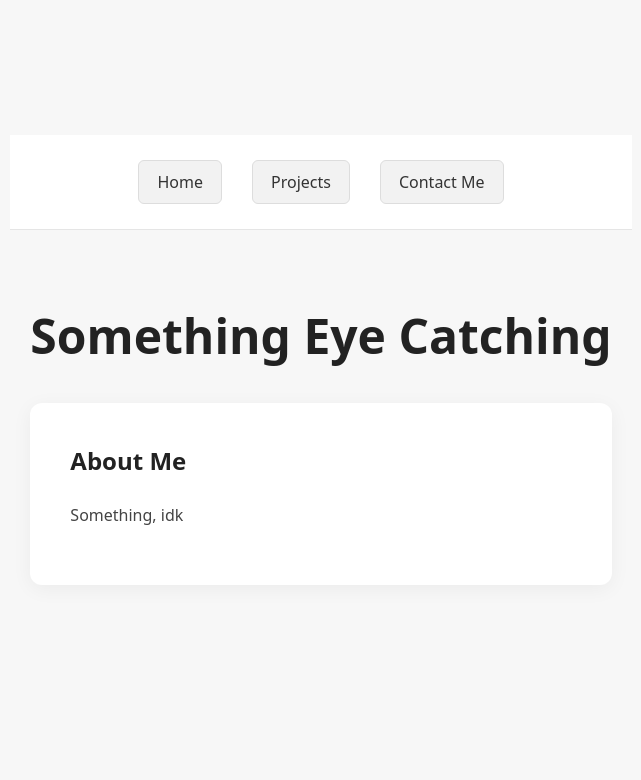
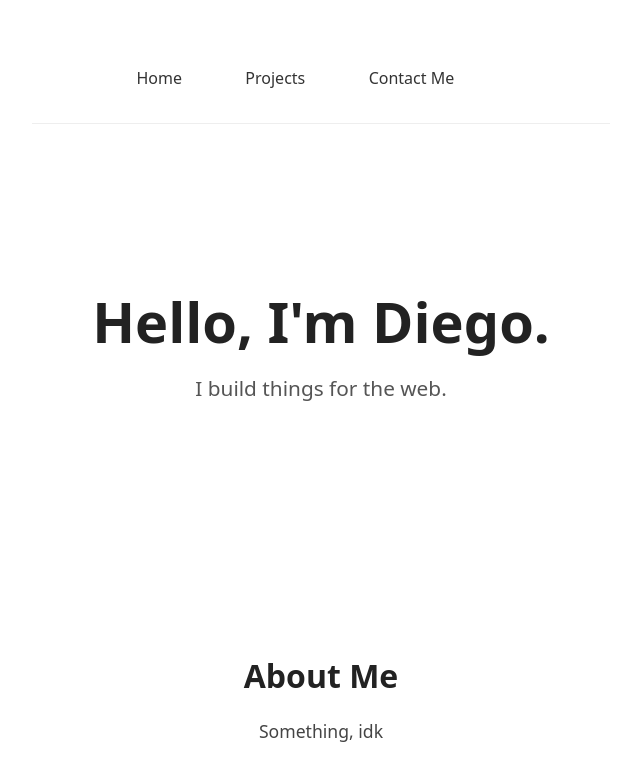
Before and after one commit to Spiderasasen/Pro_Portfolio, a React (Vite) app in the folder my-portfolio/: page / in a window 1280 px wide. Shown: the top 780 px of the page, without its empty margins (319-960 px from the left). Built offline with nearby package versions, Linux system fonts and the light colour scheme.

Commit message:
a better design

```diff
--- a/my-portfolio/src/pages/Home.jsx
+++ b/my-portfolio/src/pages/Home.jsx
@@ -1,27 +1,26 @@
 import "../styles/home.css"
 
 function Home(){
-    return(
-      <div>
-          {/*for the button*/}
-          <div className="nav">
-              <button id="Home">Home</button>
-              <button id="Projects">Projects</button>
-              <button id="Contact">Contact Me</button>
-          </div>
+    return (
+        <div>
+            <header className="nav">
+                <nav className="links">
+                    <button>Home</button>
+                    <button>Projects</button>
+                    <button>Contact Me</button>
+                </nav>
+            </header>
 
-          {/*for the home screen*/}
-          <div className="main">
-              {/*main section for the eye catching section*/}
-              <h1>Something Eye Catching</h1>
+            <section className="hero">
+                <h1>Hello, I'm Diego.</h1>
+                <p>I build things for the web.</p>
+            </section>
 
-              {/*about me*/}
-              <div className="about">
-                  <h3>About Me</h3>
-                  <p>Something, idk</p>
-              </div>
-          </div>
-      </div>
+            <section className="about">
+                <h2>About Me</h2>
+                <p>Something, idk</p>
+            </section>
+        </div>
     );
 }
 export default Home;
--- a/my-portfolio/src/styles/home.css
+++ b/my-portfolio/src/styles/home.css
@@ -1,70 +1,69 @@
-/* Global */
 body {
     margin: 0;
-    padding: 0;
     font-family: system-ui, sans-serif;
-    background: #f7f7f7;
+    background: #ffffff;
     color: #222;
 }
 
-/* Navigation */
+/* Header */
 .nav {
     display: flex;
-    justify-content: center;
-    gap: 30px;
-    padding: 25px 0;
-    background: white;
-    border-bottom: 1px solid #e5e5e5;
+    justify-content: space-between;
+    align-items: center;
+    padding: 25px 60px;
+    background: #ffffff;
+    border-bottom: 1px solid #eee;
     position: sticky;
     top: 0;
 }
 
-.nav button {
-    background: #f2f2f2;
-    color: #333;
-    border: 1px solid #ddd;
-    padding: 10px 18px;
-    border-radius: 6px;
-    cursor: pointer;
-    transition: 0.2s;
+.logo {
+    font-size: 1.4rem;
+    font-weight: 700;
 }
 
-.nav button:hover {
-    background: #e5e5e5;
+.links button {
+    background: none;
+    border: none;
+    margin-left: 25px;
+    font-size: 1rem;
+    cursor: pointer;
+    color: #333;
 }
 
-
-/* Main Section */
-.main {
-    max-width: 900px;
-    margin: 80px auto;
-    padding: 0 20px;
-    text-align: center;
+.links button:hover {
+    color: #000;
 }
 
-.main h1 {
-    font-size: 3rem;
-    font-weight: 700;
-    margin-bottom: 40px;
+/* Hero section */
+.hero {
+    padding: 120px 60px;
+    max-width: 900px;
 }
 
-/* About Section */
-.about {
-    background: white;
-    padding: 40px;
-    border-radius: 12px;
-    box-shadow: 0 4px 20px rgba(0,0,0,0.05);
-    text-align: left;
-    margin-top: 40px;
+.hero h1 {
+    font-size: 3.5rem;
+    margin-bottom: 10px;
 }
 
-.about h3 {
-    margin-top: 0;
-    font-size: 1.5rem;
+.hero p {
+    font-size: 1.3rem;
+    color: #555;
+}
+
+/* About section */
+.about {
+    padding: 80px 60px;
+    max-width: 900px;
+}
+
+.about h2 {
+    font-size: 2rem;
+    margin-bottom: 15px;
 }
 
 .about p {
-    font-size: 1rem;
-    line-height: 1.6;
+    font-size: 1.1rem;
+    line-height: 1.7;
     color: #444;
 }
```
